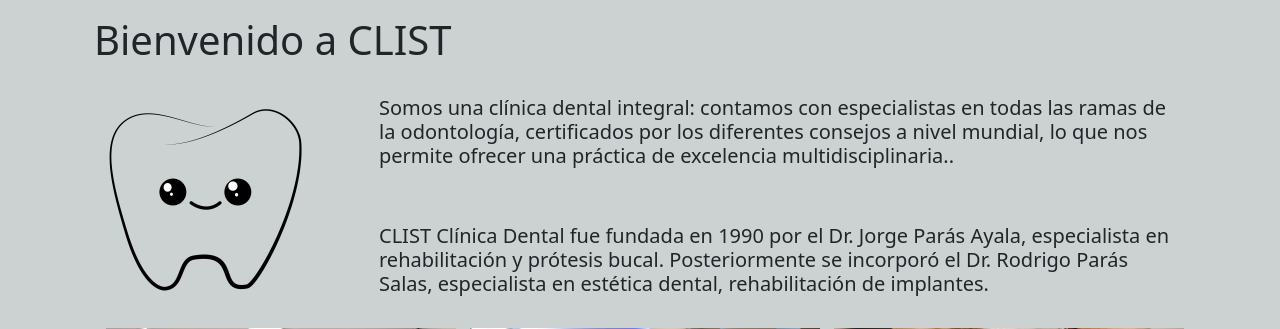
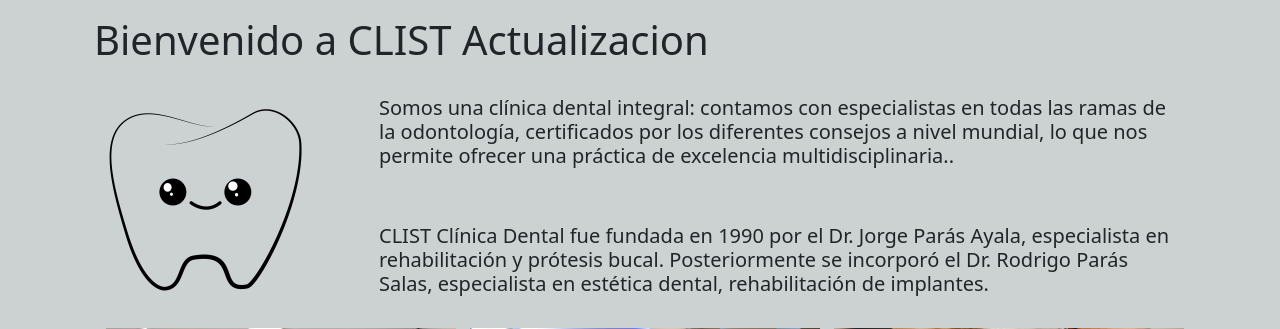
Before and after one commit to HEGA18/IntegradoraDiciembre2, a Flask app: page / in a window 1280 px wide. Shown: the part 56-385 px from the top of the page. Run offline with Flask 2, Linux system fonts and the light colour scheme; parts of the project's set-up code (start-up, migrations or seed data) failed here and were passed over; some libraries are stand-ins or nearby versions.

Commit message:
Update index.html

```diff
--- a/integradora2022Clist/templates/index.html
+++ b/integradora2022Clist/templates/index.html
@@ -5,7 +5,7 @@
 {% block body %}
 
 <div class="container-fluid">
-    <h1>Bienvenido a CLIST</h1>
+    <h1>Bienvenido a CLIST Actualizacion</h1>
     <br/>
     <div class="container-fluid">
       <div class="row no-gutters">
```
